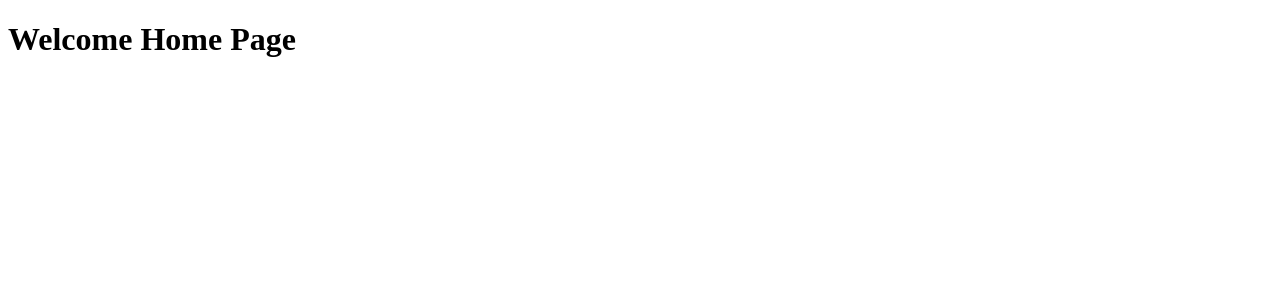
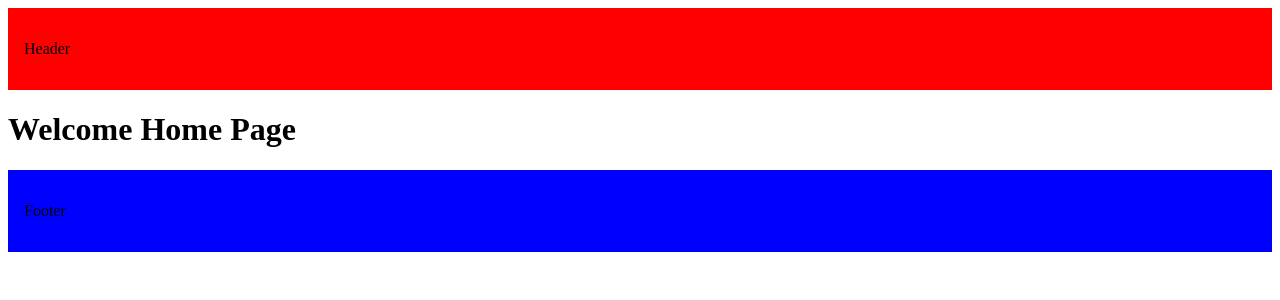
Before and after one commit to AliHassan487/nextjs-journey, a Next.js app in the folder next-project/: page / in a window 1280 px wide. Shown: the top 300 px of the page. Built offline with nearby package versions, Linux system fonts and the light colour scheme.

Commit message:
layouts in next js

```diff
--- a/next-project/src/app/layout.tsx
+++ b/next-project/src/app/layout.tsx
@@ -1,16 +1,26 @@
 export const metadata = {
-  title: 'Next.js',
-  description: 'Generated by Next.js',
-}
+  title: "Next.js",
+  description: "Generated by Next.js",
+};
 
 export default function RootLayout({
   children,
 }: {
-  children: React.ReactNode
+  children: React.ReactNode;
 }) {
   return (
     <html lang="en">
-      <body>{children}</body>
+      <body>
+        <header style={{ backgroundColor: "red", padding: "1rem" }}>
+          <p>Header</p>
+        </header>
+
+        {children}
+
+        <footer style={{ backgroundColor: "blue", padding: "1rem" }}>
+          <p>Footer</p>
+        </footer>
+      </body>
     </html>
-  )
+  );
 }
```
